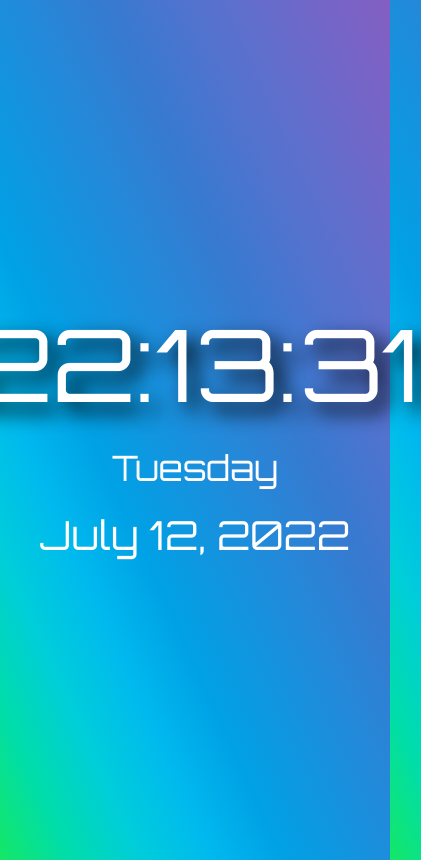
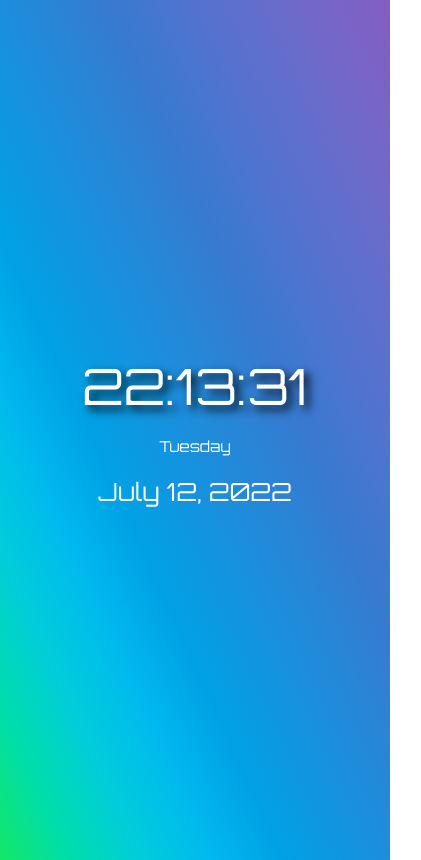
Before and after one commit to Tamireslopesf/DigitalClock, a plain HTML site: page index.html in a window 390 px wide. Shown: the whole page, 421 px wide, since content can reach past the window. Drawn offline with Linux system fonts and the light colour scheme.

Commit message:
project creation

```diff
--- a/style.css
+++ b/style.css
@@ -30,3 +30,24 @@ body {
     font-size: 40px;
     color: white;
 }
+
+@media only screen and (max-width : 425px){
+    body{
+        background-repeat: no-repeat;
+    }
+    .box{
+        display:flex;
+        flex-direction: column;
+        justify-content: center;
+        align-items: center;
+    }
+    #clock{
+        font-size: 50px;
+    }
+    #day_of_week{
+        font-size: 15px;
+    }
+    #date{
+         font-size: 25px;
+    }
+}
```
